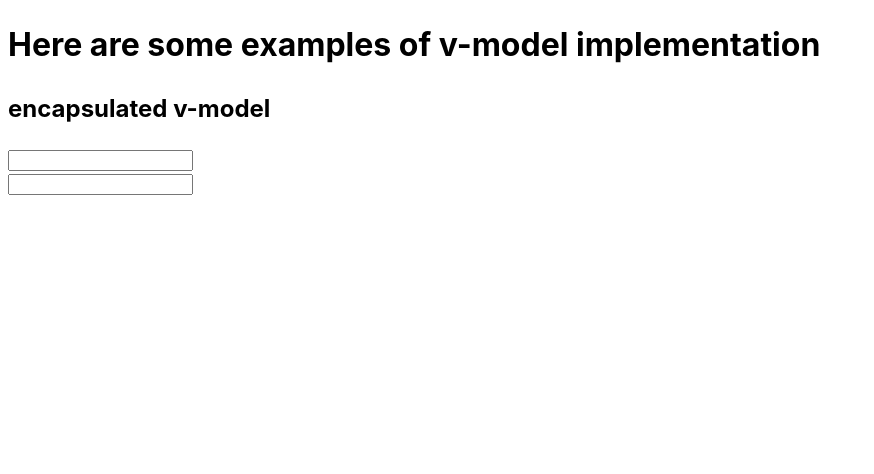
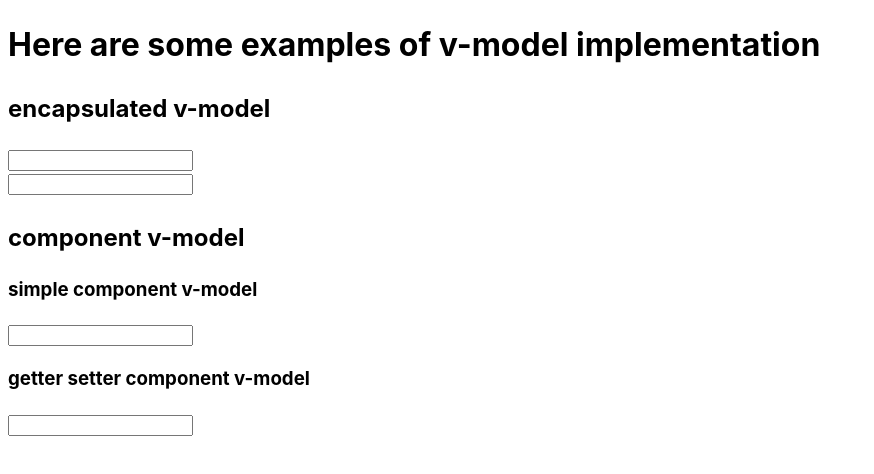
Before and after one commit to JacobGlitcher/components-in-depth, a Vue app: page / in a window 1280 px wide. Shown: the top 474 px of the page, without its empty margins (0-874 px from the left). Built offline with nearby package versions, Linux system fonts and the light colour scheme.

Commit message:
component v-model practice

```diff
--- a/src/App.vue
+++ b/src/App.vue
@@ -1,5 +1,6 @@
 <script setup>
-import SimpleBind from './components/SimpleBind.vue'
+import SimpleBind from './components/simple-bind/SimpleBind.vue'
+import ParentComponent from './components/component-bind/ParentComponent.vue'
 </script>
 
 <template>
@@ -10,8 +11,16 @@ import SimpleBind from './components/SimpleBind.vue'
       <h2>encapsulated v-model</h2>
       <SimpleBind/>
     </div>
+
+    <div class="components-wrapper">
+      <h2>component v-model</h2>
+      <ParentComponent/>
+    </div>
   </div>
 </template>
 
 <style scoped>
+.components-wrapper {
+  margin-bottom: 25px;
+}
 </style>
--- /dev/null
+++ b/src/components/component-bind/FirstChildComponent.vue
@@ -0,0 +1,11 @@
+<script setup>
+defineProps(['modelValue'])
+defineEmits(['update:modelValue'])
+</script>
+
+<template>
+  <input
+      :value="modelValue"
+      @input="$emit('update:modelValue', $event.target.value)"
+  />
+</template>
--- /dev/null
+++ b/src/components/component-bind/ParentComponent.vue
@@ -0,0 +1,23 @@
+<script setup>
+import { ref } from "vue"
+
+import FirstChildComponent from "./FirstChildComponent.vue";
+import SecondChildComponent from "./SecondChildComponent.vue";
+
+const firstMessage = ref("")
+const secondMessage = ref("")
+</script>
+
+<template>
+  <div>
+    <h3>simple component v-model</h3>
+    <FirstChildComponent v-model="firstMessage"/> {{ firstMessage }}
+  </div>
+  <div>
+    <h3>getter setter component v-model</h3>
+    <SecondChildComponent v-model="secondMessage"/> {{ secondMessage }}
+  </div>
+</template>
+
+<style scoped>
+</style>
--- /dev/null
+++ b/src/components/component-bind/SecondChildComponent.vue
@@ -0,0 +1,19 @@
+<script setup>
+import { computed } from 'vue'
+
+const props = defineProps(['modelValue'])
+const emit = defineEmits(['update:modelValue'])
+
+const value = computed({
+  get() {
+    return props.modelValue
+  },
+  set(value) {
+    emit('update:modelValue', value)
+  }
+})
+</script>
+
+<template>
+  <input v-model="value" />
+</template>
```
Also changed, not shown: src/components/simple-bind/SimpleBind.vue (renamed from src/components/SimpleBind.vue).
